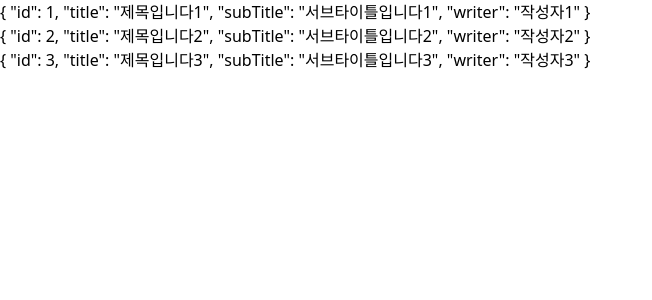
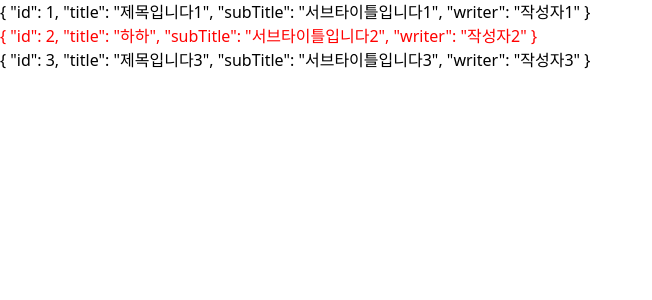
Before and after one commit to Ssoon-m/grocery-mate, a Vue app: page / in a window 1280 px wide. Shown: the top 300 px of the page, without its empty margins (0-652 px from the left). Built offline with nearby package versions, Linux system fonts and the light colour scheme.

Commit message:
Feat: practice class pattern

```diff
--- a/src/App.vue
+++ b/src/App.vue
@@ -3,9 +3,11 @@
     v-for="(item, i) in itemList.items"
     :key="i"
     class="dropdown"
-    @click="onClickItemList"
+    @click="onClickItemList(item)"
   >
-    {{ item }}
+    <div :style="item.valid() && { color: 'red' }">
+      {{ item }}
+    </div>
   </div>
 </template>
 
@@ -13,15 +15,17 @@
 import { ref } from 'vue';
 import Item from '@/entity/boardInfo/Item';
 import ItemList from '@/entity/boardInfo/ItemList';
-const itemList = ref(
+const itemList = ref<ItemList>(
   new ItemList(
     new Item(1, '제목입니다1', '서브타이틀입니다1', '작성자1'),
-    new Item(2, '제목입니다2', '서브타이틀입니다2', '작성자2'),
+    new Item(2, '하하', '서브타이틀입니다2', '작성자2'),
     new Item(3, '제목입니다3', '서브타이틀입니다3', '작성자3')
   )
 );
 
-const onClickItemList = () => {};
+const onClickItemList = (item: Item) => {
+  itemList.value.add(item);
+};
 </script>
 
 <style scoped></style>
--- a/src/entity/boardInfo/Item.ts
+++ b/src/entity/boardInfo/Item.ts
@@ -9,4 +9,7 @@ export default class Item {
     this.subTitle = subTitle;
     this.writer = writer;
   }
+  valid(): boolean {
+    return this.title.startsWith('하하');
+  }
 }
--- a/src/entity/boardInfo/ItemList.ts
+++ b/src/entity/boardInfo/ItemList.ts
@@ -7,4 +7,7 @@ export default class ItemList {
       this.items.push(item);
     });
   }
+  add(item: Item) {
+    this.items.push(item);
+  }
 }
```
